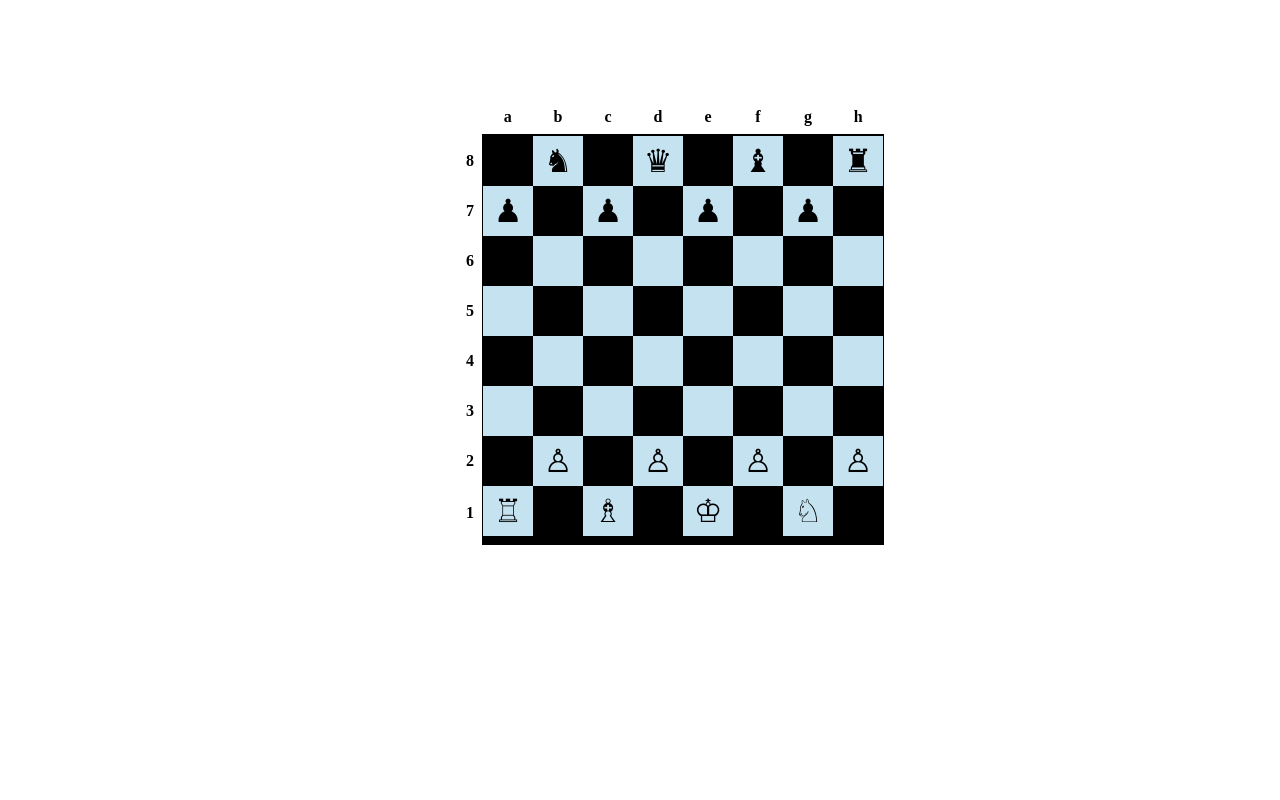
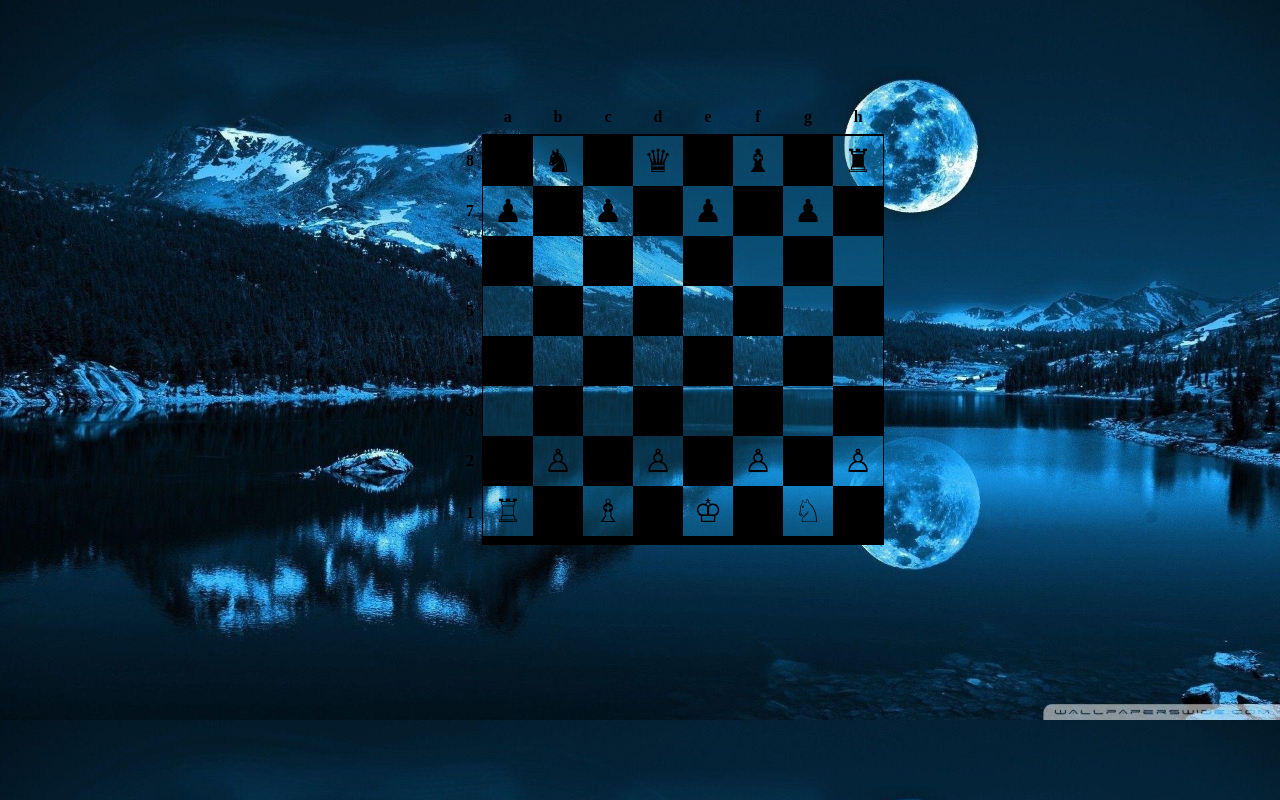
Before and after one commit to Ragavan99/chess, a plain HTML site: page index.html in a window 1280 px wide. Drawn offline with Linux system fonts and the light colour scheme.

Commit message:
Update index.html

```diff
--- a/index.html
+++ b/index.html
@@ -14,7 +14,7 @@
             .chess-board td { width: 1.5em; height: 1.5em; text-align: center; font-size: 32px; line-height: 0;}
             .chess-board .light { background:rgb(0, 0, 0); }
             .chess-board .dark { background: rgba(27, 141, 194, 0.253); }
-            body {background-image: url(assert/moon.jpg);
+            body {background-image: url(moon.jpg);
             background-size:cover;}
             td:hover{
                 transform: scale(1.2,1.2);
```
